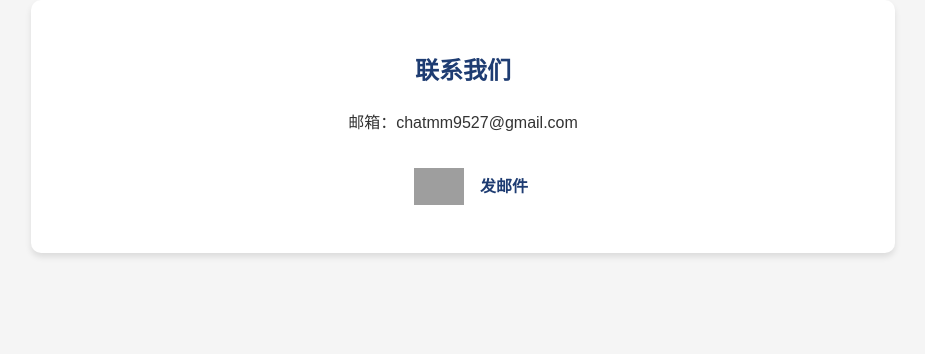
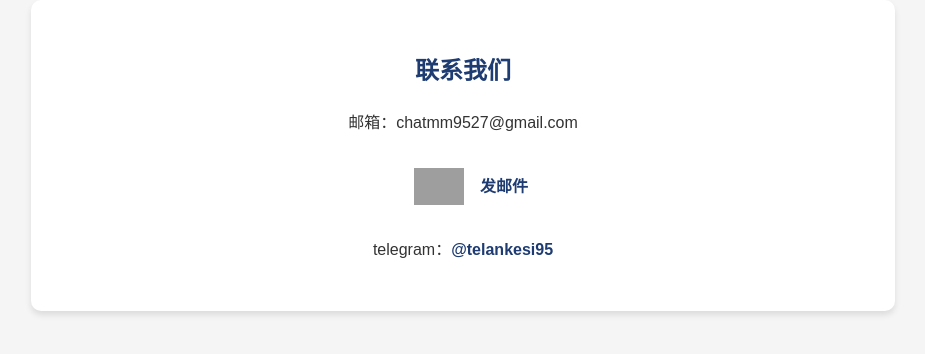
Before and after one commit to yidingcengci/index, a plain HTML site: page contact.html in a window 1280 px wide. Shown: the whole page, without its empty margins (177-1102 px from the left). Drawn offline with Linux system fonts and the light colour scheme; grey boxes are pictures that could not be loaded.

Commit message:
Add files via upload

```diff
--- a/contact.html
+++ b/contact.html
@@ -58,7 +58,7 @@
         <a href="https://mail.google.com/mail/?view=cm&fs=1&to=chatmm9527@gmail.com" target="_blank">
             <img src="https://www.google.com/images/branding/googleg/1x/googleg_standard_color_128dp.png" alt="发邮件">发邮件
         </a>
-
+        <p>telegram：<a href="https://t.me/telankesi95">@telankesi95</a></p>
     </div>
 </body>
 </html>
```
